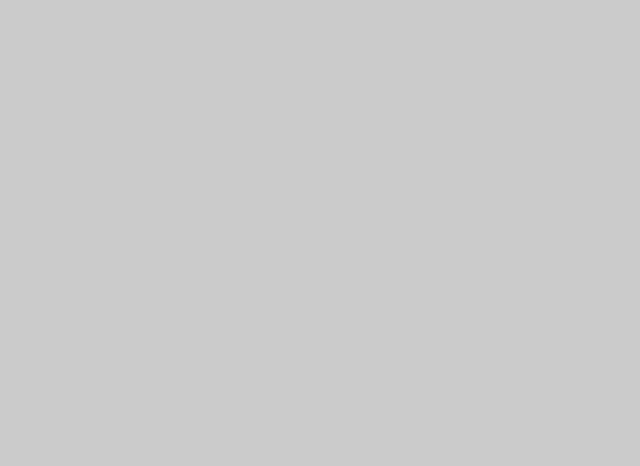
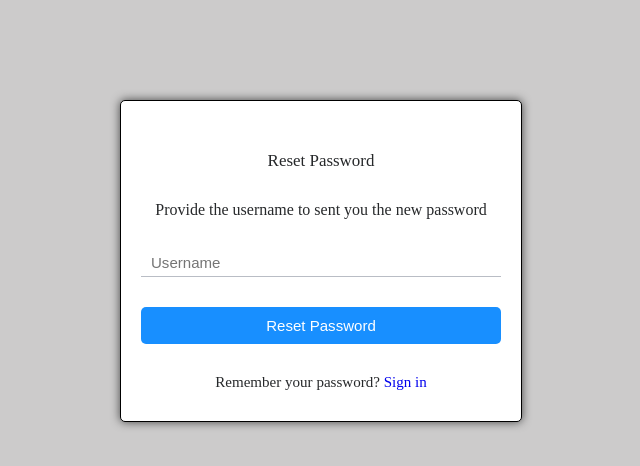
Before and after one commit to nnyves/EPIC-Mail, a plain HTML site: page html/reset.html in a window 1280 px wide. Shown: the whole page, without its empty margins (319-959 px from the left). Drawn offline with Linux system fonts and the light colour scheme.

Commit message:
[Feature 164331435] Making the reset form

```diff
--- a/html/reset.html
+++ b/html/reset.html
@@ -2,8 +2,8 @@
 <html>
     <head>
         <meta charset="UTF-8">
-        <title>Sign up - EPIC Mail</title>
-        <meta name="description" content="Creating the account with EPIC Mail">
+        <title>Reset password - EPIC Mail</title>
+        <meta name="description" content="Resetting the password with EPIC Mail">
         <!-- Making design responsive-->
         <meta name="viewport" content="width=device-width;initial-scale=1.0">
         <!-- Css require is the style and form -->
@@ -11,6 +11,21 @@
         <link rel="stylesheet" href="../css/form.css" >
     </head>
     <body>
-
+        <div class="card">
+            <div class="title">
+                Reset Password
+            </div>
+            <div class="subtitle">
+                Provide the username to sent you the new password
+            </div>
+            <form>
+                <input name="account" type="text" placeholder="Username" >
+                <button>Reset Password</button>
+            </form>
+            <div class="sign-link">
+                <span>Remember your password? </span>
+                <a href="login.html">Sign in</a>
+            </div>
+        </div>
     </body>
 </html>
```
